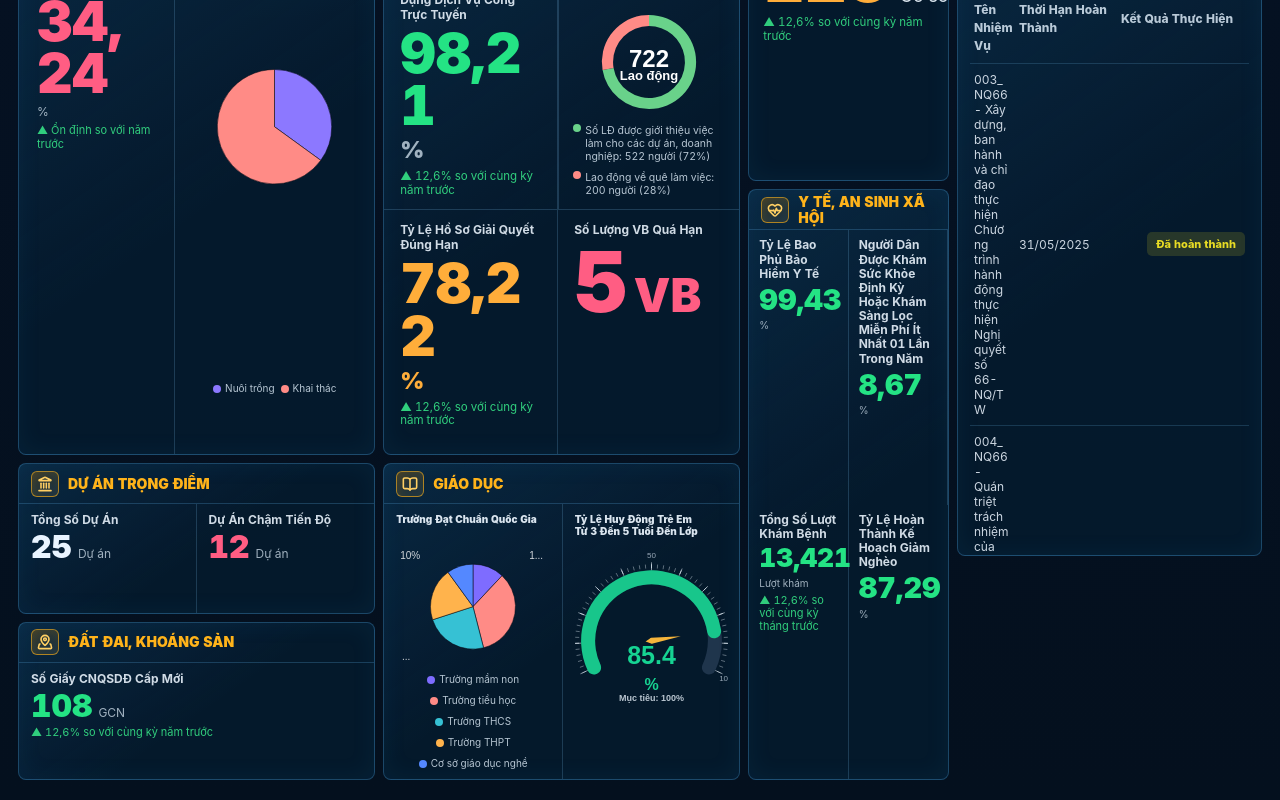
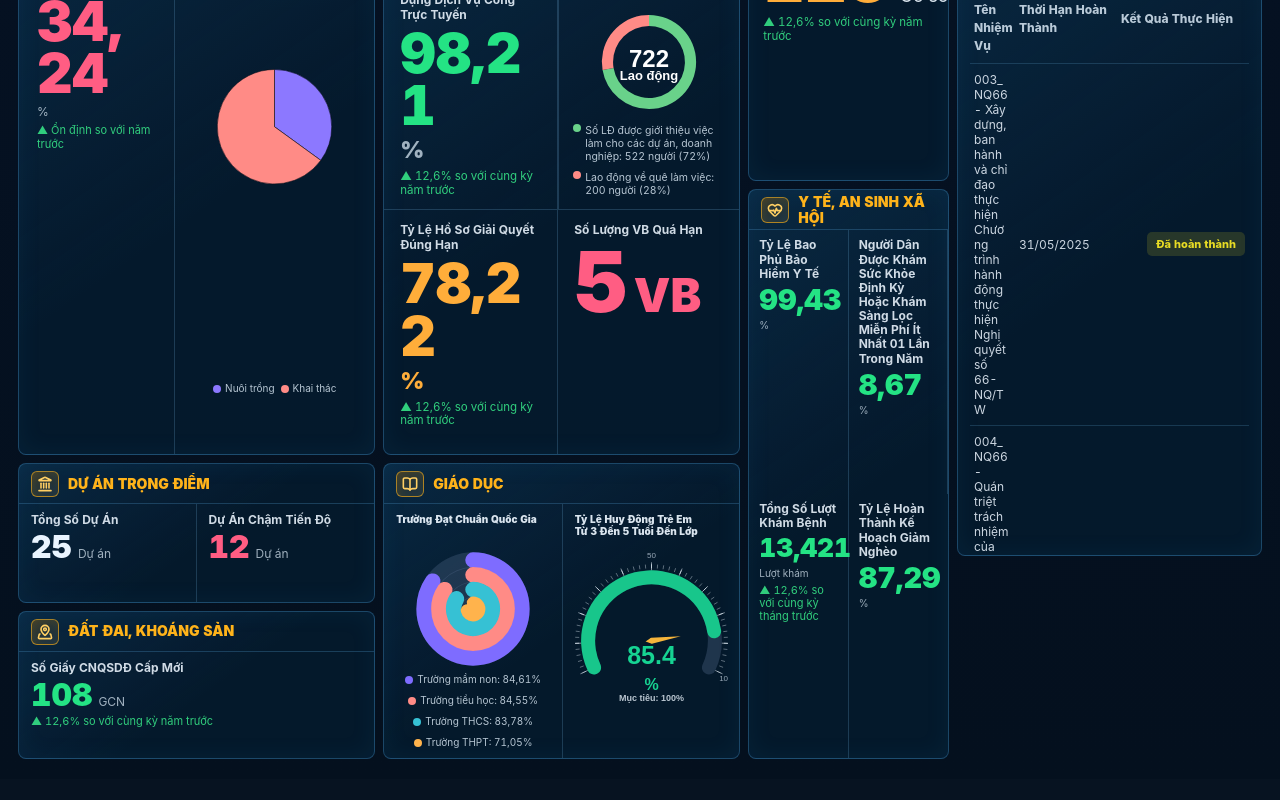
Before and after one commit to LeVanQuang-3112/ioc-hatinh, a React (Vite) app: page / in a window 1280 px wide. Shown: the part 1065-1865 px from the top of the page. After the commit the page ends 1844 px from the top, so only its background shows below. Built offline with nearby package versions, Linux system fonts and the light colour scheme; no server answers.

Commit message:
feat: data CTKTXH_6THANG SGDDT 202606

```diff
--- a/src/features/dashboard/hooks/useIocReport.ts
+++ b/src/features/dashboard/hooks/useIocReport.ts
@@ -2,10 +2,10 @@ import { useQuery } from "@tanstack/react-query";
 import { dashboardQueryKeys } from "../lib/dashboardQueryKeys";
 import { fetchIocReport, indexIocReport } from "../services/iocReportService";
 
-export function useIocReport(code: string, period: string) {
+export function useIocReport(code: string, period: string, org?: string) {
   const query = useQuery({
-    queryKey: dashboardQueryKeys.iocReport(code, period),
-    queryFn: ({ signal }) => fetchIocReport(code, period, signal),
+    queryKey: dashboardQueryKeys.iocReport(code, period, org),
+    queryFn: ({ signal }) => fetchIocReport(code, period, { org, signal }),
     staleTime: 5 * 60_000,
   });
 
--- a/src/features/dashboard/lib/dashboardQueryKeys.ts
+++ b/src/features/dashboard/lib/dashboardQueryKeys.ts
@@ -10,6 +10,6 @@ export const dashboardQueryKeys = {
       filters.period,
       filters.unit,
     ] as const,
-  iocReport: (code: string, period: string) =>
-    [...dashboardQueryKeys.all, "ioc-report", code, period] as const,
+  iocReport: (code: string, period: string, org?: string) =>
+    [...dashboardQueryKeys.all, "ioc-report", code, period, org] as const,
 };
--- a/src/features/dashboard/model/reportingPeriod.ts
+++ b/src/features/dashboard/model/reportingPeriod.ts
@@ -12,6 +12,12 @@ export function getCurrentReportingPeriod(date = new Date()) {
     quarter,
     /** YYYYMM, e.g. "202601" — the period format the IOC report API expects for monthly reports (CTKTXH_THANG). */
     monthlyReportPeriod: `${year}${String(month).padStart(2, "0")}`,
+    /**
+     * YYYY06 or YYYY12 — the period format for semi-annual reports (CTKTXH_6THANG), which are only
+     * filed once each half-year closes. Resolves to the most recently *completed* half: from Jul
+     * onward that's H1 of this year (…06); from Jan–Jun it's H2 of last year (…12).
+     */
+    semiAnnualReportPeriod: month > 6 ? `${year}06` : `${year - 1}12`,
     monthLabel: `Tháng ${month}/${year}`,
     monthValue: `month-${month}-${year}`,
     quarterLabel: `Quý ${quarterRoman}/${year}`,
--- a/src/features/dashboard/services/iocReportService.ts
+++ b/src/features/dashboard/services/iocReportService.ts
@@ -28,17 +28,17 @@ const IOC_ACCESS_TOKEN =
 export async function fetchIocReport(
   code: string,
   period: string,
-  signal?: AbortSignal,
+  options?: { org?: string; signal?: AbortSignal },
 ): Promise<IocReportResponse> {
   const res = await fetch(IOC_REPORT_URL, {
     method: "POST",
     headers: { "Content-Type": "application/json" },
     body: JSON.stringify({
       func: "getReport",
-      data: { header: { code, org: IOC_ORG, period } },
+      data: { header: { code, org: options?.org ?? IOC_ORG, period } },
       access_token: IOC_ACCESS_TOKEN,
     }),
-    signal,
+    signal: options?.signal,
   });
 
   if (!res.ok) {
@@ -57,7 +57,8 @@ export function indexIocReport(response: IocReportResponse): Map<string, string>
   const map = new Map<string, string>();
   for (const row of response.data.data) {
     const raw = row.value?.[0];
-    if (raw !== undefined) map.set(row.indicator, raw);
+    // Group-header rows report their value as `null` (not just absent) — skip those too.
+    if (raw != null) map.set(row.indicator, raw);
   }
   return map;
 }
--- a/src/features/dashboard/ui/overview/OverviewDashboard.tsx
+++ b/src/features/dashboard/ui/overview/OverviewDashboard.tsx
@@ -244,6 +244,80 @@ function OverviewPieChart({
   );
 }
 
+/**
+ * Concentric progress rings — one ring per item, each reading its own independent 0-100 value.
+ * Reuses the same wrapper/legend markup as `OverviewPieChart` so the card's layout and CSS stay
+ * identical; only the chart itself differs. A true pie/donut can't represent this data: its slices
+ * are normalized to the sum of all values, so four independent rates (e.g. 84.61 + 84.55 + 83.78 +
+ * 71.05 = 324) would be silently rescaled and misread as shares of a whole.
+ */
+function OverviewRingChart({
+  className = "",
+  items,
+}: {
+  className?: string;
+  items: ReadonlyArray<{ label: string; value: number; color: string }>;
+}) {
+  const option = useMemo<EChartsCoreOption>(() => {
+    const ringWidth = 100 / items.length;
+    return {
+      tooltip: {
+        trigger: "item",
+        backgroundColor: "rgba(8, 13, 24, 0.96)",
+        borderColor: "rgba(198, 218, 244, 0.16)",
+        formatter: "{b}: {c}%",
+        textStyle: { color: "#f5f8fc" },
+      },
+      series: items.map((item, index) => {
+        const outer = 96 - index * ringWidth;
+        const inner = outer - ringWidth * 0.62;
+        return {
+          type: "gauge",
+          name: item.label,
+          startAngle: 90,
+          endAngle: -270,
+          min: 0,
+          max: 100,
+          radius: `${outer}%`,
+          center: ["50%", "50%"],
+          progress: {
+            show: true,
+            roundCap: true,
+            width: outer - inner,
+            itemStyle: { color: item.color },
+          },
+          axisLine: {
+            roundCap: true,
+            lineStyle: { width: outer - inner, color: [[1, "rgba(120, 143, 176, 0.22)"]] },
+          },
+          pointer: { show: false },
+          anchor: { show: false },
+          axisTick: { show: false },
+          splitLine: { show: false },
+          axisLabel: { show: false },
+          title: { show: false },
+          detail: { show: false },
+          data: [{ value: item.value, name: item.label }],
+        };
+      }),
+    };
+  }, [items]);
+
+  return (
+    <div className={`overview-real-pie ${className}`}>
+      <EChart className="overview-real-pie-chart" option={option} ariaLabel="Biểu đồ tỷ lệ đạt chuẩn" />
+      <div className="overview-pie-legend">
+        {items.map((item) => (
+          <span key={item.label}>
+            <i style={{ backgroundColor: item.color }} />
+            {item.label}: {item.value.toLocaleString("vi-VN", { maximumFractionDigits: 2 })}%
+          </span>
+        ))}
+      </div>
+    </div>
+  );
+}
+
 function OverviewGaugeChart({ label = "MỤC TIÊU: 100%", value }: { label?: string; value: number }) {
   return <OverviewPlanningCoverageChart value={value} ariaLabel={label} />;
 }
@@ -457,8 +531,9 @@ function OverviewPlanningAssetsMetric() {
 }
 
 export function OverviewDashboard() {
-  const { monthlyReportPeriod } = getCurrentReportingPeriod();
+  const { monthlyReportPeriod, semiAnnualReportPeriod } = getCurrentReportingPeriod();
   const { indicators } = useIocReport("CTKTXH_THANG", monthlyReportPeriod);
+  const { indicators: educationIndicators } = useIocReport("CTKTXH_6THANG", semiAnnualReportPeriod, "SGDDT");
 
   const seafoodFarmed = pickIocNumber(indicators, "CTDB_IX_7_1", 35);
   const seafoodCaught = pickIocNumber(indicators, "CTDB_IX_7_2", 65);
@@ -471,6 +546,11 @@ export function OverviewDashboard() {
 
   const laborIntroduced = pickIocNumber(indicators, "CTDB_X_3_6_1", 522);
   const laborReturned = pickIocNumber(indicators, "CTDB_X_3_6_2", 200);
+
+  const preschoolStandard = pickIocNumber(educationIndicators, "CTDB_XII_1_1", 84.61);
+  const primaryStandard = pickIocNumber(educationIndicators, "CTDB_XII_1_2", 84.55);
+  const middleSchoolStandard = pickIocNumber(educationIndicators, "CTDB_XII_1_3", 83.78);
+  const highSchoolStandard = pickIocNumber(educationIndicators, "CTDB_XII_1_4", 71.05);
 
   return (
     <section className="overview-ioc" aria-label="Tab tổng hợp">
@@ -568,12 +648,11 @@ export function OverviewDashboard() {
           <div className="overview-trade-layout">
             <div className="overview-pie-cell">
               <h3>Trường Đạt Chuẩn Quốc Gia</h3>
-              <OverviewPieChart className="education" items={[
-                { label: "Trường mầm non", value: 12, color: "#7e6cff" },
-                { label: "Trường tiểu học", value: 34, color: "#ff8b86" },
-                { label: "Trường THCS", value: 24, color: "#36c1d4" },
-                { label: "Trường THPT", value: 20, color: "#ffb34c" },
-                { label: "Cơ sở giáo dục nghề", value: 10, color: "#5488ff" },
+              <OverviewRingChart className="education" items={[
+                { label: "Trường mầm non", value: preschoolStandard, color: "#7e6cff" },
+                { label: "Trường tiểu học", value: primaryStandard, color: "#ff8b86" },
+                { label: "Trường THCS", value: middleSchoolStandard, color: "#36c1d4" },
+                { label: "Trường THPT", value: highSchoolStandard, color: "#ffb34c" },
               ]} />
             </div>
             <div className="overview-pie-cell">
```
